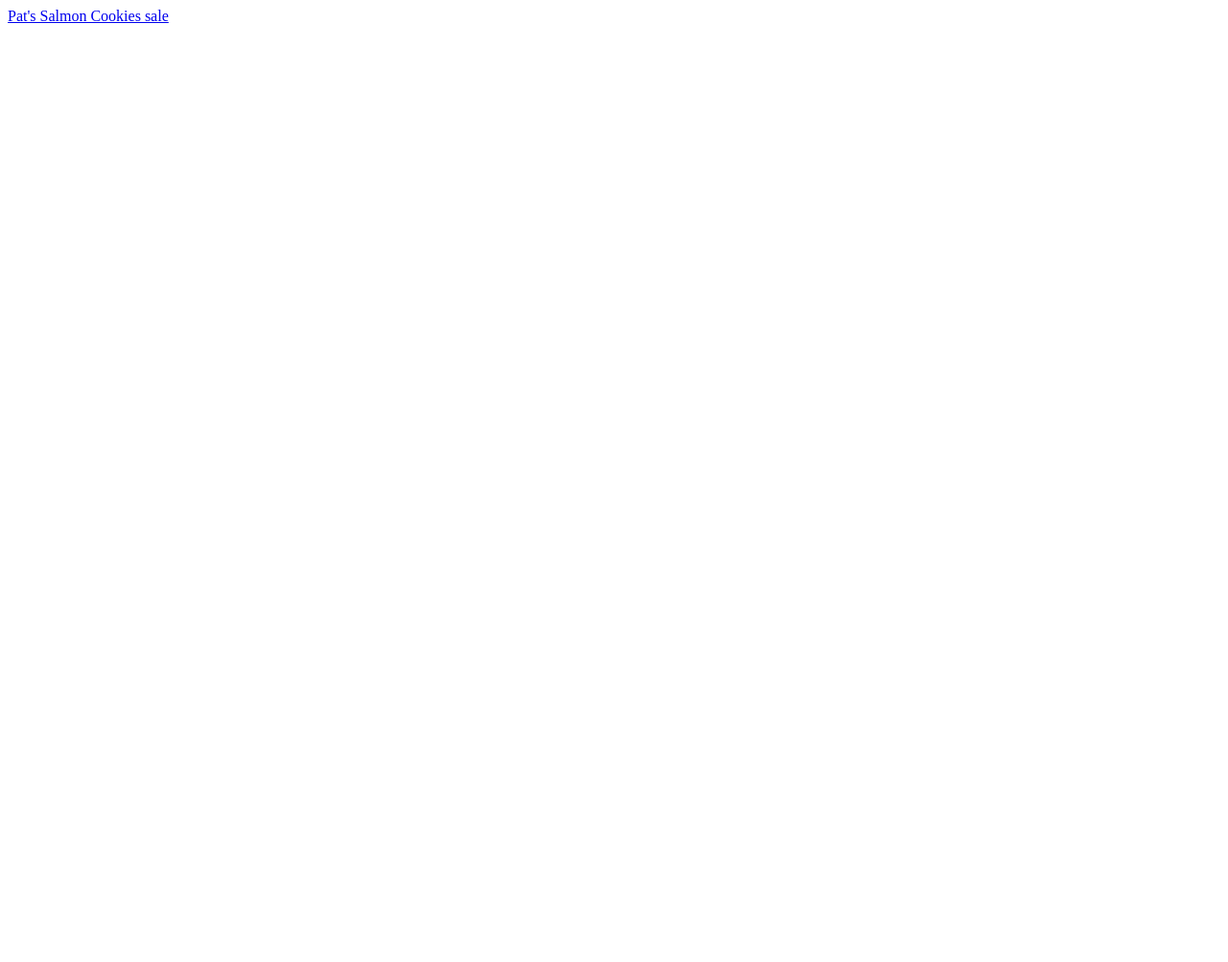
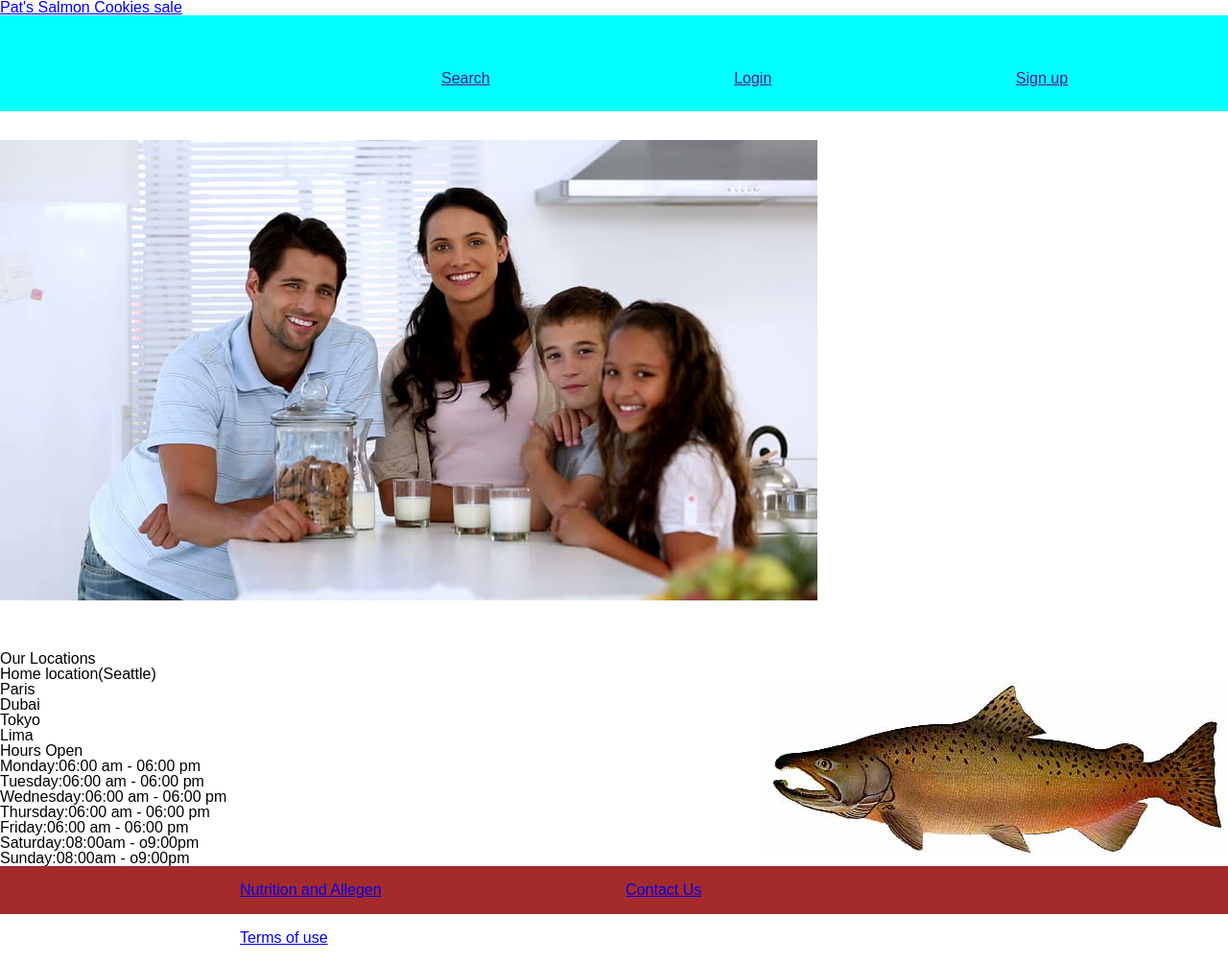
Before and after one commit to Daviey52/cookie-stand, a plain HTML site: page index.html in a window 1280 px wide. Shown: the whole page at 96% size. Before the commit the page ends 800 px from the top, so only its background shows below. Drawn offline with Linux system fonts and the light colour scheme.

Commit message:
Intital designs of HTML Pages

```diff
--- a/css/style.css
+++ b/css/style.css
@@ -1,18 +1,65 @@
+body{
+  font-family: Arial, Helvetica, sans-serif;
+
+}
 table{
   border-collapse: separate;
   border-spacing: 5px;
   border:medium solid gray;
   margin: 25px auto;
 }
-
 th,td{
   padding:10px;
   border:1px solid rgb(170, 170, 184);
   border-radius: 5px;
-
 }
 
 th{
   background-color: gold;
   font-weight: bold;
 }
+header{
+  background-color: aqua;
+  height:100px;
+}
+nav{
+  width:960px;
+  margin:auto;
+}
+footer{
+  background-color:brown;
+  height:50px;
+}
+
+header li{
+  display:inline-block;
+  line-height: 100px;
+  margin-left: 250px;
+
+}
+header li:first-child{
+  margin-left:300px ;
+
+}
+footer li {
+  display:inline-block;
+  line-height:50px;
+  margin-left: 250px;
+}
+main img{
+  margin-top: 30px;
+  margin-bottom: 50px;
+}
+#chinook-img{
+  margin-bottom: 100px;
+  float: right;
+}
+p li:first-child {
+  float: left;
+
+}
+p li{
+  display:inline-block;
+  line-height: 100px;
+
+}
--- a/index.html
+++ b/index.html
@@ -2,16 +2,59 @@
 <html lang="en">
 
 <head>
-
+  <link rel="stylesheet" href="css/reset.css">
+  <link rel="stylesheet" href="css/style.css">
+  <h1><a href="sales.html"> Pat's Salmon Cookies sale</a></h1>
   <title>Pat's Salmon Cookies</title>
 </head>
 
 <body>
   <header>
-    <hi> <a href="sales.html"> Pat's Salmon Cookies sale</a> </hi>
-
+    <nav>
+      <a href=""><img src="" alt=""></a>
+      <ul>
+        <li><a href="">Search</a></li>
+        <li><a href="">Login</a></li>
+        <li><a href="">Sign up</a></li>
+      </ul>
+    </nav>
   </header>
 
+  <main>
+
+    <img src="img/family.jpg" alt="#"><img id="chinook-img" src="img/chinook.jpg" alt="#">
+    <p>
+    <h3>Our Locations</h3>
+    <ul>
+      <li>Home location(Seattle)</li>
+      <li>Paris</li>
+      <li>Dubai</li>
+      <li>Tokyo</li>
+      <li>Lima</li>
+    </ul>
+    <h2>Hours Open </h2>
+    <ul id="Time">
+      <li>Monday:06:00 am - 06:00 pm</li>
+      <li>Tuesday:06:00 am - 06:00 pm</li>
+      <li>Wednesday:06:00 am - 06:00 pm</li>
+      <li>Thursday:06:00 am - 06:00 pm</li>
+      <li>Friday:06:00 am - 06:00 pm</li>
+      <li>Saturday:08:00am - o9:00pm</li>
+      <li>Sunday:08:00am - o9:00pm</li>
+    </ul>
+
+    </p>
+
+  </main>
+
 </body>
+<footer>
+  <ul>
+    <li><a href="#">Nutrition and Allegen</a></li>
+    <li><a href="#">Contact Us</a></li>
+    <li><a href="#">Terms of use</a></li>
+  </ul>
+
+</footer>
 
 </html>
```
Also changed, not shown: sales.html (+4 -1 lines), img/chinook.jpg (added), img/cutter.jpeg (added), img/family.jpg (added), img/fish.jpg (added), img/frosted-cookie.jpg (added), img/salmon.png (added), img/shirt.jpg (added).
